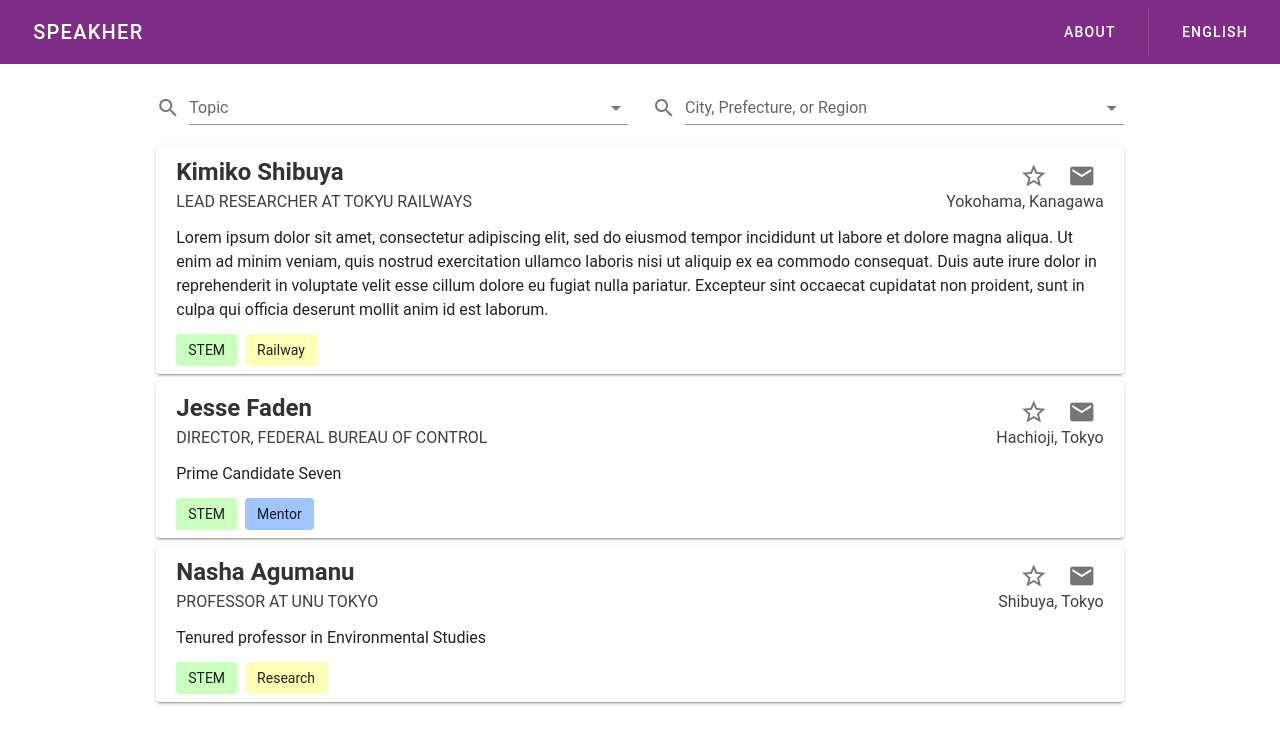
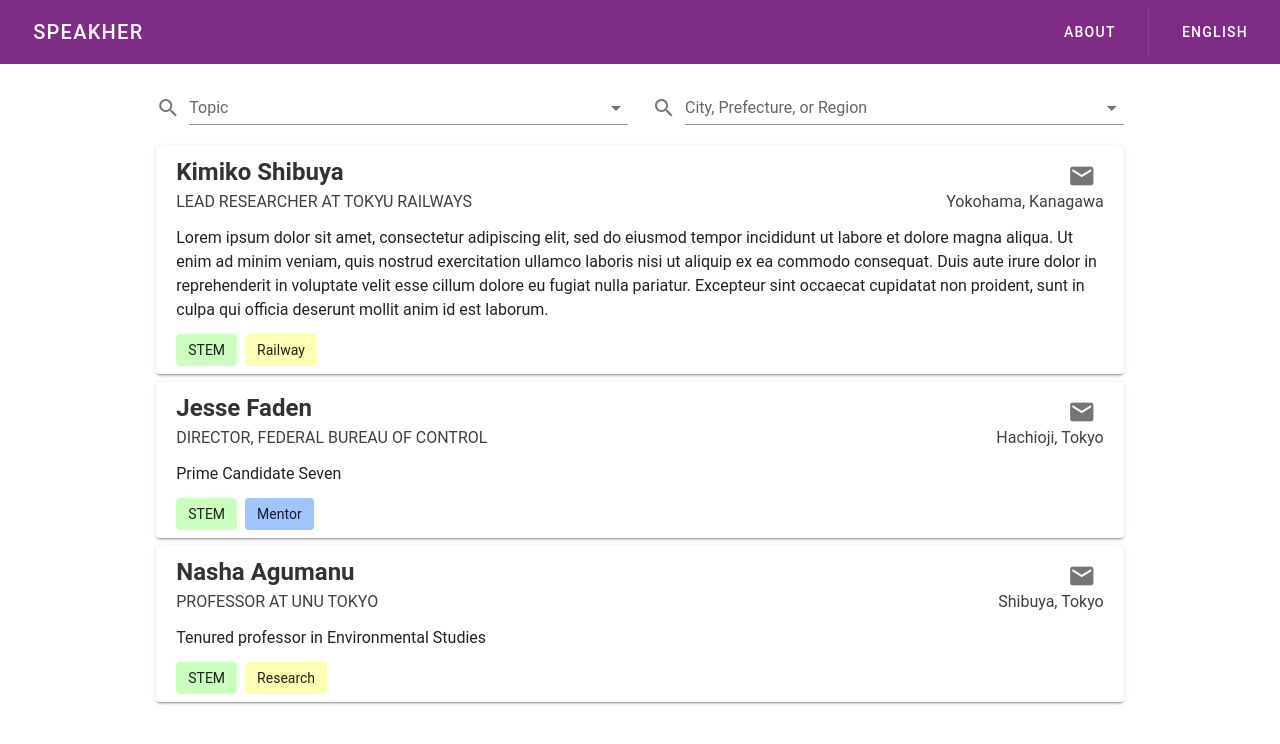
Before and after one commit to WomenInSoftwareEngineeringJP/speak-her-db, a Vue app in the folder web/: page /find-speaker in a window 1280 px wide. Shown: the top 744 px of the page. Built offline with nearby package versions, Linux system fonts and the light colour scheme; a small style sheet from the web is missing.

Commit message:
hide star

```diff
--- a/web/src/components/CardHeader.vue
+++ b/web/src/components/CardHeader.vue
@@ -8,7 +8,7 @@
       class="ml-1"
       @click="toggleFavorite"
     >
-      <v-icon>
+      <v-icon v-if="false">
         {{ star }}
       </v-icon>
     </v-btn>
```
